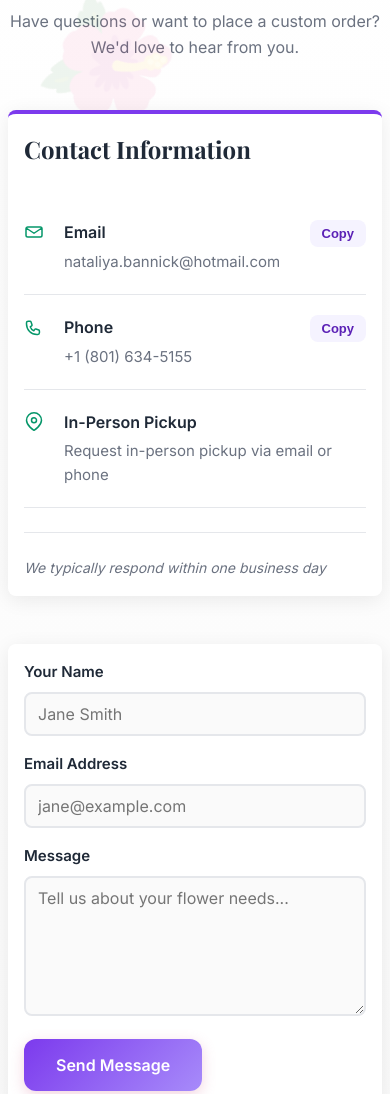
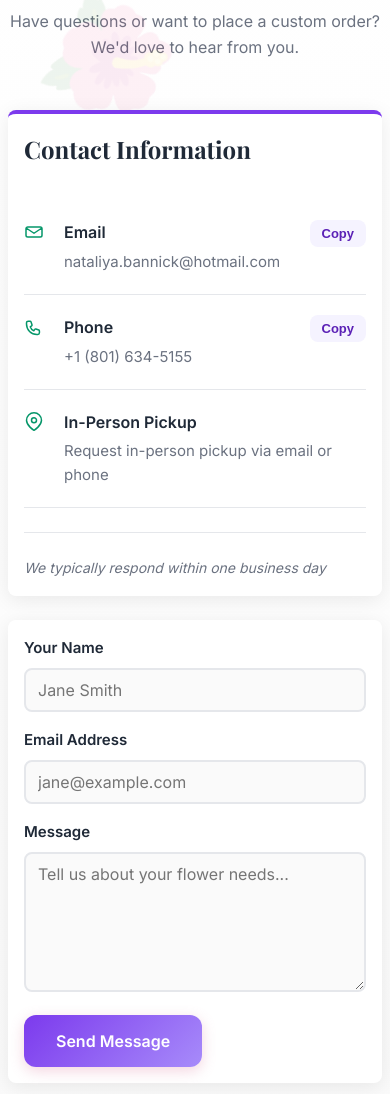
Before and after one commit to oleksandrbannick/deluxebouquet, a plain HTML site: page index.html in a window 390 px wide. Shown: the part 1312-2406 px from the top of the page. Drawn offline with nearby package versions, Linux system fonts and the light colour scheme; no server answers; a script that the page names is missing.

Commit message:
Fix contact form mobile overflow - switch to single column
- Contact section now stacks vertically on tablets and mobile
- Remove forced 300px minimum width that was causing overflow
- Reduce gap spacing on smaller screens

```diff
--- a/assets/css/styles.css
+++ b/assets/css/styles.css
@@ -851,6 +851,7 @@ body {
 
   .contact-container {
     grid-template-columns: 1fr;
+    gap: 32px;
   }
 
   .product-grid {
@@ -884,6 +885,10 @@ body {
 
   .product-grid {
     grid-template-columns: 1fr;
+  }
+
+  .contact-container {
+    gap: 24px;
   }
 
   .contact-info-card,
```
